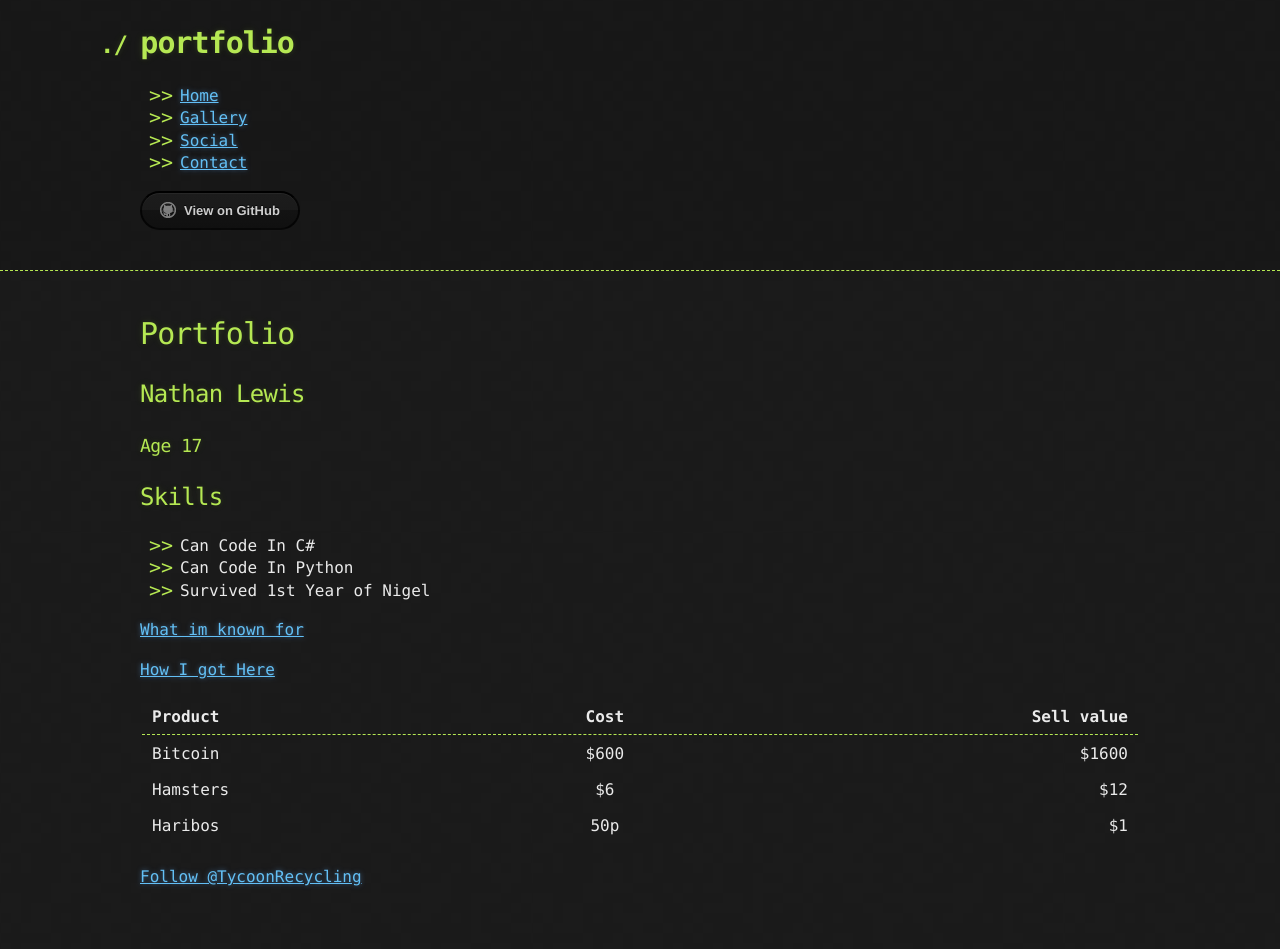
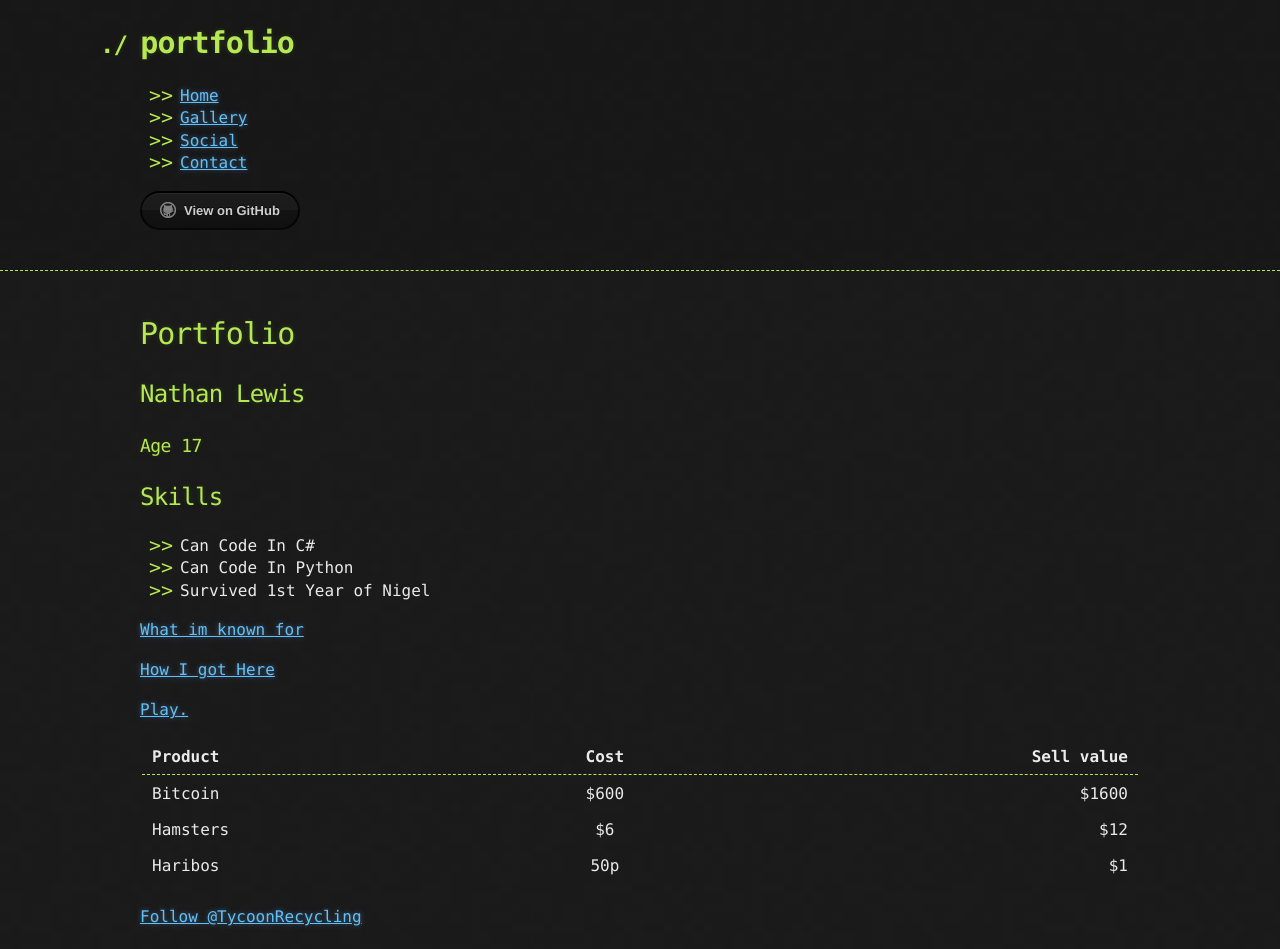
Before and after one commit to NathanLewis298/portfolio, a Jekyll site: the page built from index.md, in a window 1280 px wide. Built offline with Jekyll 4.4.1, drawn with Linux system fonts in a browser that asks for light colours; our own code applies the rules of GitHub Pages for plain Markdown files; comment, search, counter and statistics services are not loaded; the repository's description, which GitHub fills in, is left out; before the commit the page ends 909 px from its top, so only the background shows below that.

Commit message:
added games

```diff
--- a/index.md
+++ b/index.md
@@ -13,7 +13,7 @@
 
 [How I got Here](https://www.youtube.com/watch?v=3CiZnbTB7tQ)
 
-
+<a href="Game.html"> Play.</a>
 
 
 | Product       | Cost          | Sell value|
```
